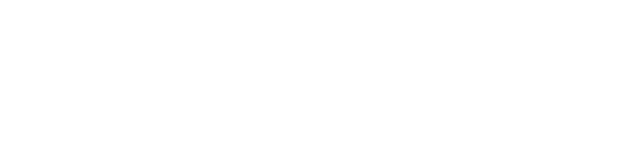
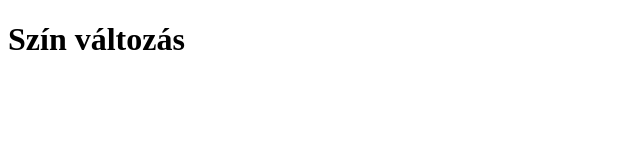
Before and after one commit to Rzoltan222/11.28HTML, a plain HTML site: page index.html in a window 1280 px wide. Shown: the whole page, without its empty margins (0-640 px from the left). Drawn offline with Linux system fonts and the light colour scheme.

Commit message:
valtozas

```diff
--- a/index.html
+++ b/index.html
@@ -4,9 +4,9 @@
     <meta charset="UTF-8">
     <meta http-equiv="X-UA-Compatible" content="IE=edge">
     <meta name="viewport" content="width=device-width, initial-scale=1.0">
-    <title>Document</title>
+    <title>Reszponzív alapok</title>
 </head>
 <body>
-
+    <h1>Szín  változás</h1>
 </body>
 </html>
```
